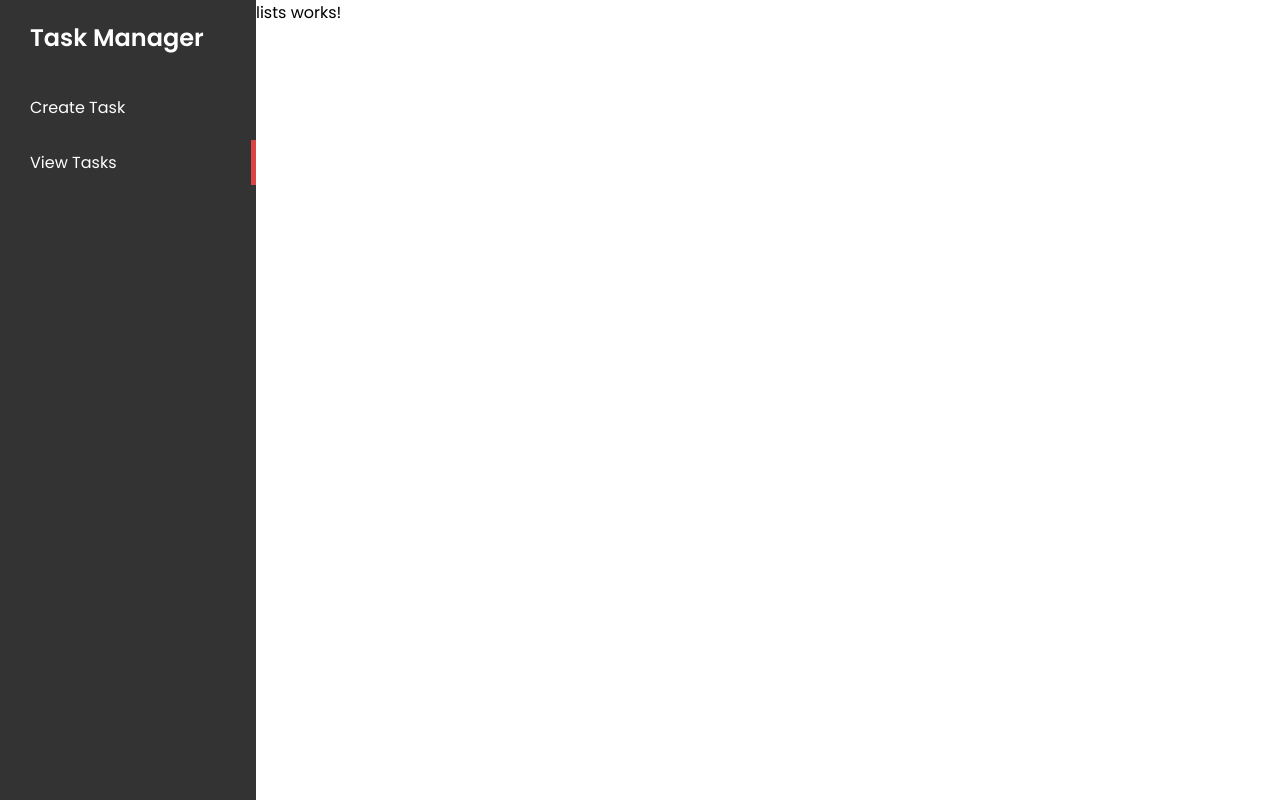
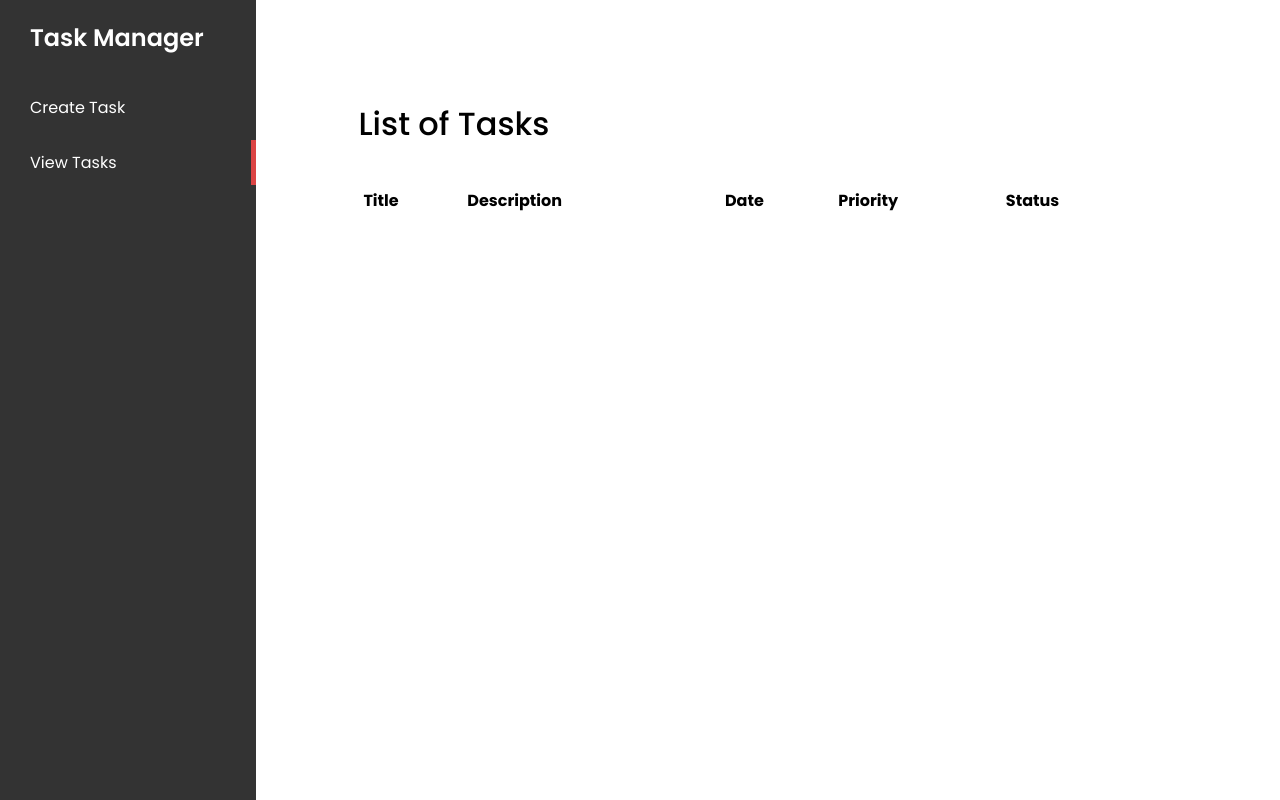
Before and after one commit to Abolore200/TaskManager, an Angular app: page /lists in a window 1280 px wide. Built offline with nearby package versions, Linux system fonts and the light colour scheme.

Commit message:
updated list component

```diff
--- a/src/app/create/create.component.css
+++ b/src/app/create/create.component.css
@@ -1,7 +1,7 @@
 .container{width:80%;margin:100px auto 150px;}
 .container *{color:#333333;}
 .form-header{text-align:center;margin:50px 0 20px;}
-.form-header p{font-size:2rem;font-size:500;}
+.form-header p{font-size:2rem;font-weight:500;}
 .form{width:100%;padding:20px 20px 40px;background-color:#fff;box-shadow:0 0 5px rgb(56, 56, 56);border-radius:8px;}
 .form{display:flex;flex-direction:column;gap:20px 0;}
 .form-flex{display:grid;flex-wrap:wrap;gap:20px;grid-template-columns:repeat(auto-fill,minmax(300px,1fr));}
--- a/src/app/lists/lists.component.css
+++ b/src/app/lists/lists.component.css
@@ -0,0 +1,13 @@
+.container{width:80%;margin:100px auto 150px;}
+.list-header p{font-size:2rem;font-weight:500;}
+.task-table-container{width:100%;margin:30px 0 0;}
+.task-table{overflow-x:auto;padding:0 0 20px;}
+/* .task-table::-webkit-scrollbar{}
+.task-table::-webkit-scrollbar-track{}
+.task-table::-webkit-scrollbar-thumb{} */
+.task-table :is(table){width:100%;}
+table{border-collapse:collapse;border-spacing:10px;}
+table :is(thead tr th, tbody tr td){text-align:start;white-space:nowrap;}
+table tbody tr:nth-child(odd){background-color:#f3f3f3;}
+table thead tr th{padding:10px 0 10px 5px;}
+table tbody tr td{padding:10px 20px 10px 5px;}
--- a/src/app/lists/lists.component.html
+++ b/src/app/lists/lists.component.html
@@ -1 +1,36 @@
-<p>lists works!</p>
+<div class="container">
+    <div class="list-header">
+        <p>List of Tasks</p>
+    </div>
+    <div class="task-table-container">
+        <div class="task-table">
+            <table>
+                <thead>
+                    <tr>
+                        <th>Title</th>
+                        <th>Description</th>
+                        <th>Date</th>
+                        <th>Priority</th>
+                        <th>Status</th>
+                        <th></th>
+                        <th></th>
+                    </tr>
+                </thead>
+                <tbody>
+                    <tr *ngFor="let task of tasksArr">
+                        <td>{{task.title}}</td>
+                        <td *ngIf="task.description.length > 30 else taskWord">{{task.description}}...</td>
+                        <td>{{task.date}}</td>
+                        <td>{{task.priority}}</td>
+                        <td>{{task.status}}</td>
+                        <td><button>edit</button></td>
+                        <td><button>update</button></td>
+                        <ng-template #taskWord>
+                            <td>{{task.description}}</td>
+                        </ng-template>
+                    </tr>
+                </tbody>
+            </table>
+        </div>
+    </div>
+</div>
--- a/src/app/lists/lists.component.ts
+++ b/src/app/lists/lists.component.ts
@@ -1,22 +1,23 @@
-import { Component, OnInit } from '@angular/core';
+import { Component, OnInit, ViewEncapsulation } from '@angular/core';
 import { AppService } from '../services/app.service';
 import { Task } from '../models/app.model';
 
 @Component({
   selector: 'app-lists',
   templateUrl: './lists.component.html',
-  styleUrl: './lists.component.css'
+  styleUrl: './lists.component.css',
+  encapsulation: ViewEncapsulation.None
 })
 export class ListsComponent implements OnInit {
   constructor(private app: AppService){}
 
-  tasks:Task[] = []
+  tasksArr:Task[] = []
 
   ngOnInit(): void {
-    // this.app.tasksObs().subscribe(tasks => {
-    //   if(tasks.length !== 0 ){
-    //     console.log(tasks)
-    //   }
-    // })
+    if(sessionStorage !== undefined || sessionStorage !== null){
+      this.app.tasksObs().subscribe(tasks => {
+        this.tasksArr = tasks
+      })
+    }
   }
 }
```
